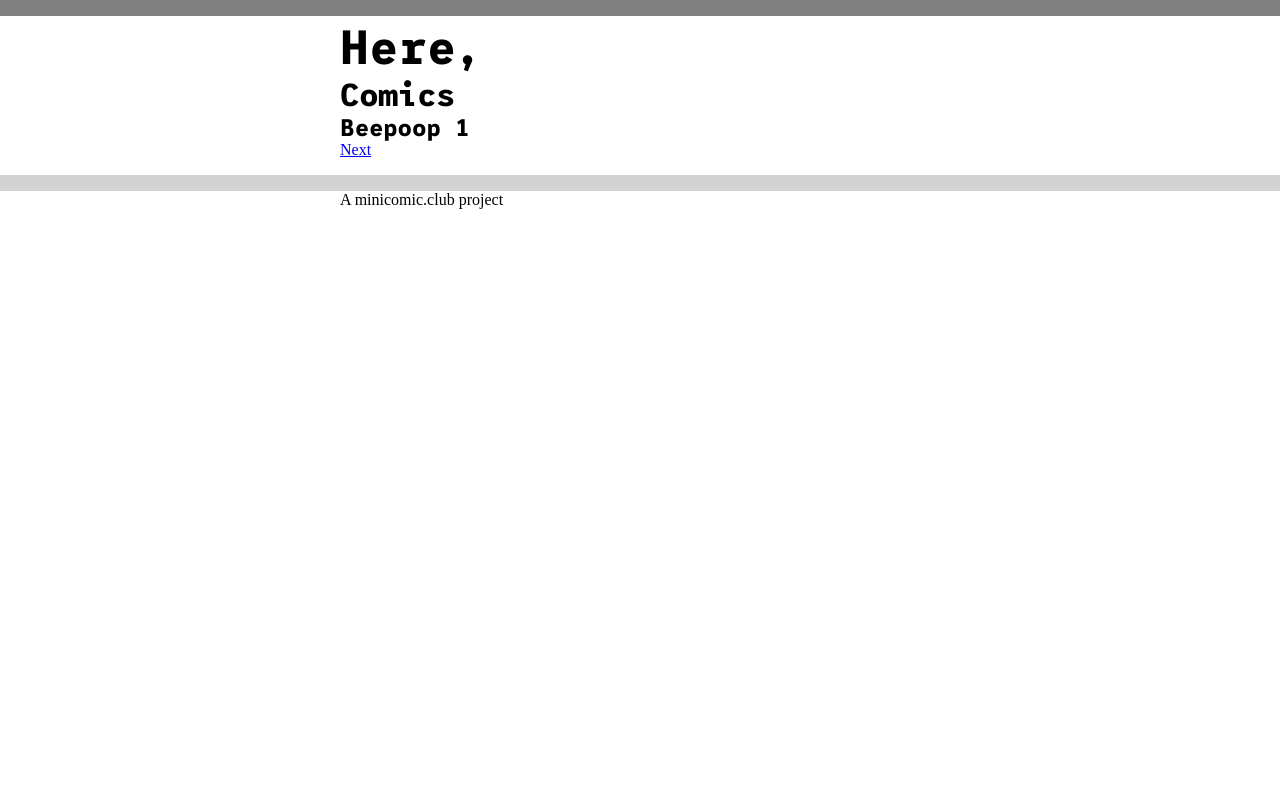
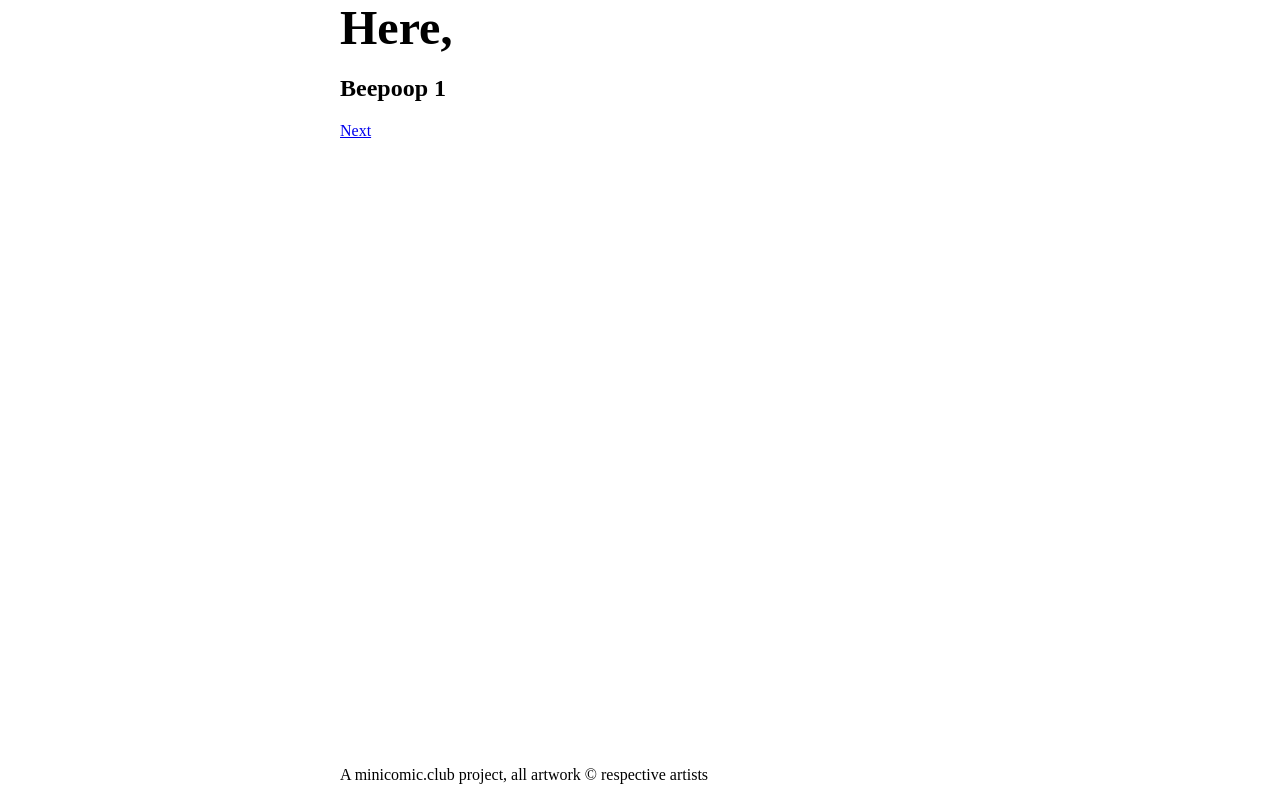
Before and after one commit to smallercomics/minicomic.club.here, a Gatsby site: page / in a window 1280 px wide. Built offline with nearby package versions, Linux system fonts and the light colour scheme; Gatsby itself is replaced by a stand-in of ours.

Commit message:
broke out basic display components, added placeholder images

```diff
--- a/data/comics/0001.json
+++ b/data/comics/0001.json
@@ -1,6 +1,8 @@
 {
   "artist": "An Person",
   "title": "Beepoop 1",
+  "description": "Here's my house",
+  "media": "images/0001.png",
   "location": {
     "title": "Foo",
     "lat": -37.7431379,
--- a/data/comics/0002.json
+++ b/data/comics/0002.json
@@ -1,6 +1,8 @@
 {
   "artist": "An Person",
   "title": "Beepoop 2",
+  "media": "images/0002.png",
+  "description": "Spacewar",
   "location": {
     "title": "Bar",
     "lat": -37.7478941,
--- a/data/comics/0003.json
+++ b/data/comics/0003.json
@@ -1,6 +1,8 @@
 {
   "artist": "An Person",
   "title": "Beepoop 3",
+  "media": "images/0003.png",
+  "description": "Love fell over",
   "location": {
     "title": "Baz",
     "lat": 37.7478941,
--- a/gatsby-node.js
+++ b/gatsby-node.js
@@ -12,7 +12,9 @@ exports.sourceNodes = ({ actions }) => {
     }
     type ComicsJson implements Node {
       title: String
+      description: String
       artist: ArtistsJson @link(by: "name")
+      media: File @link(by: "relativePath")
       location: Location
       slug: String
       nearby: [ComicsJson]
--- /dev/null
+++ b/src/components/comic/ComicMedia.jsx
@@ -0,0 +1,5 @@
+import React from 'react'
+
+const ComicMedia = ({ media, alt }) => <img alt={alt} src={media.publicURL} />
+
+export default ComicMedia
--- /dev/null
+++ b/src/components/comic/ComicsList.jsx
@@ -0,0 +1,12 @@
+import React from 'react'
+import { Link } from 'gatsby'
+
+const ComicsList = ({ comics }) => {
+  return comics.map((comic) => (
+    <h2 key={comic.slug}>
+      <Link to={comic.slug}>{comic.title}</Link>
+    </h2>
+  ))
+}
+
+export default ComicsList
--- a/src/components/layout/Page.jsx
+++ b/src/components/layout/Page.jsx
@@ -2,34 +2,29 @@ import React from 'react'
 
 import styled, { createGlobalStyle } from 'styled-components'
 
-import woff2 from '../../fonts/LeagueMono-Bold.woff2'
-import eot from '../../fonts/LeagueMono-Bold.eot'
-import woff from '../../fonts/LeagueMono-Bold.woff'
-
 const GlobalStyle = createGlobalStyle`
-  @font-face {
-    font-family: 'LeagueMono';
-    src: url('${woff2}') format('woff2'), /* Super Modern Browsers */
-         url('${woff}') format('woff'), /* Pretty Modern Browsers */
-         url('${eot}')  format('truetype'); /* Safari, Android, iOS */
-    font-weight: bold;
-    font-style: normal;
+  body, html{
+    height: 100%;
+  }
+  #___gatsby,
+  #gatsby-focus-wrapper{
+    height: 100%;
   }
   body{
     margin: 0;
     padding: 0;
-    border-top: 1rem solid grey;
-    padding-top: 1rem solid grey;
-  }
-  h1, h2, h3, h4, h5, h6{
-    font-family: LeagueMono;
-    margin:0;
-    padding:0;
   }
 `
 
+const Page = styled.div`
+  display: flex;
+  flex-direction: column;
+  height: 100%;
+  #main {
+    flex-grow: 1;
+  }
+`
 const SiteHeader = styled.p`
-  font-family: LeagueMono;
   margin: 0;
   padding: 0;
   font-size: 48px;
@@ -41,23 +36,27 @@ const InnerWrap = styled.div`
   margin: 0 auto;
 `
 
-const Footer = styled.footer`
-  border-top: 1rem solid lightGrey;
-  margin-top: 1rem;
-`
-const Page = ({ children }) => (
+const Section = styled.section``
+
+const PageLayout = ({ children }) => (
   <>
     <GlobalStyle />
-    <header>
-      <InnerWrap>
-        <SiteHeader>Here,</SiteHeader>
-      </InnerWrap>
-    </header>
-    <InnerWrap>{children}</InnerWrap>
-    <Footer>
-      <InnerWrap>A minicomic.club project</InnerWrap>
-    </Footer>
+    <Page>
+      <Section as="header">
+        <InnerWrap>
+          <SiteHeader>Here,</SiteHeader>
+        </InnerWrap>
+      </Section>
+      <Section id="main">
+        <InnerWrap>{children}</InnerWrap>
+      </Section>
+      <Section as="footer">
+        <InnerWrap>
+          <p>A minicomic.club project, all artwork &copy; respective artists</p>
+        </InnerWrap>
+      </Section>
+    </Page>
   </>
 )
 
-export default Page
+export default PageLayout
--- /dev/null
+++ b/src/components/layout/Row.jsx
@@ -0,0 +1,12 @@
+import React from 'react'
+
+import styled from 'styled-components'
+
+const Wrap = styled.div`
+  display: flex;
+  flex-direction: row;
+`
+
+const Row = ({ children }) => <Wrap>{children}</Wrap>
+
+export default Row
--- /dev/null
+++ b/src/components/layout/Stack.jsx
@@ -0,0 +1,12 @@
+import React from 'react'
+
+import styled from 'styled-components'
+
+const Wrap = styled.div`
+  display: flex;
+  flex-direction: column;
+`
+
+const Stack = ({ children }) => <Wrap>{children}</Wrap>
+
+export default Stack
--- /dev/null
+++ b/src/components/navigation/BackNext.jsx
@@ -0,0 +1,13 @@
+import React from 'react'
+import { Link } from 'gatsby'
+
+import Row from '../layout/Row'
+
+const BackNext = ({ backPage, nextPage }) => (
+  <Row>
+    {!!backPage && <Link to={`${backPage}`}>Back</Link>}
+    {!!nextPage && <Link to={`${nextPage}`}>Next</Link>}
+  </Row>
+)
+
+export default BackNext
--- a/src/templates/Comic.jsx
+++ b/src/templates/Comic.jsx
@@ -1,14 +1,22 @@
 import React from 'react'
 import { graphql, Link } from 'gatsby'
 
+import Stack from '../components/layout/Stack'
+import ComicMedia from '../components/comic/ComicMedia'
+
 const Comic = ({ data: { comicsJson: comic } }) => {
+  const { media, description } = comic
   return (
-    <>
-      <h1>{comic.title}</h1>
+    <Stack>
+      <ComicMedia media={media} alt={description} />
+      <h1>
+        {comic.title} <em>{comic.location.title}</em>
+      </h1>
       <h2>
         <Link to={comic.artist.slug}>{comic.artist.name}</Link>
       </h2>
-    </>
+      <p>{description}</p>
+    </Stack>
   )
 }
 
@@ -16,10 +24,17 @@ export const pageQuery = graphql`
   query Comic($id: String!) {
     comicsJson(id: { eq: $id }) {
       title
+      description
+      media {
+        publicURL
+      }
       slug
       artist {
         name
         slug
+      }
+      location {
+        title
       }
     }
   }
--- a/src/templates/Comics.jsx
+++ b/src/templates/Comics.jsx
@@ -1,23 +1,21 @@
 import React from 'react'
-import { graphql, Link } from 'gatsby'
+import { graphql } from 'gatsby'
+
+import Stack from '../components/layout/Stack'
+import ComicsList from '../components/comic/ComicsList'
+import BackNext from '../components/navigation/BackNext'
 
 const Comics = ({
   data: {
     allComicsJson: { nodes: comics },
   },
-  pageContext: { backPage, nextPage },
+  pageContext,
 }) => {
   return (
-    <>
-      <h1>Comics</h1>
-      {comics.map((comic) => (
-        <h2 key={comic.slug}>
-          <Link to={comic.slug}>{comic.title}</Link>
-        </h2>
-      ))}
-      {!!backPage && <Link to={`${backPage}`}>Back</Link>}
-      {!!nextPage && <Link to={`${nextPage}`}>Next</Link>}
-    </>
+    <Stack>
+      <ComicsList comics={comics} />
+      <BackNext {...pageContext} />
+    </Stack>
   )
 }
 
```
Also changed, not shown: data/images/0001.png (added), data/images/0002.png (added), data/images/0003.png (added), src/fonts/LeagueMono-Bold.woff (deleted), src/fonts/LeagueMono-Bold.woff2 (deleted), 2 other files.
